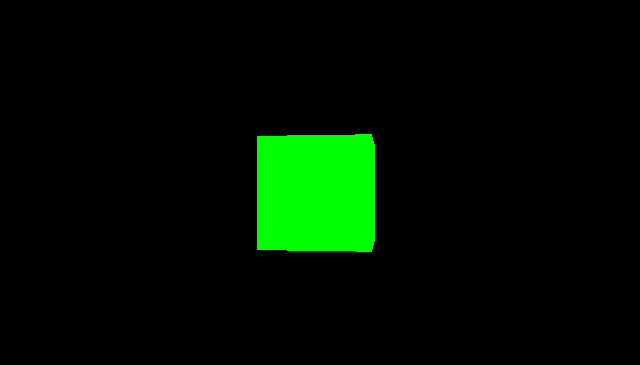
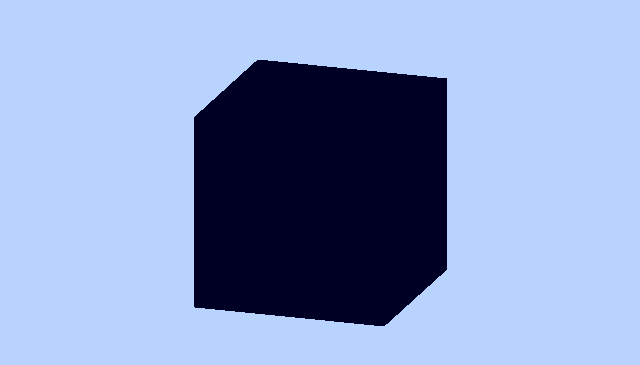
Before and after one commit to xiaoFeng5210/Visualization, a plain HTML site: page three/three-demo/index.html in a window 1280 px wide. Shown: the part 207-572 px from the top of the page, without its empty margins (319-959 px from the left). Drawn offline with nearby package versions, Linux system fonts and the light colour scheme.

Commit message:
demo update

```diff
--- a/three/three-demo/index.html
+++ b/three/three-demo/index.html
@@ -14,32 +14,52 @@
   <body>
     <script src="./js/three.js"></script>
     <script>
+      /**
+       * 创建场景对象Scene
+       */
       var scene = new THREE.Scene();
-      var camera = new THREE.PerspectiveCamera(
-        75,
-        window.innerWidth / window.innerHeight,
-        0.1,
-        1000
-      );
-      // 渲染器
+      /**
+       * 创建网格模型
+       */
+      // var geometry = new THREE.SphereGeometry(60, 40, 40); //创建一个球体几何对象
+      var geometry = new THREE.BoxGeometry(100, 100, 100); //创建一个立方体几何对象Geometry
+      var material = new THREE.MeshLambertMaterial({
+        color: 0x0000ff,
+      }); //材质对象Material
+      var mesh = new THREE.Mesh(geometry, material); //网格模型对象Mesh
+      scene.add(mesh); //网格模型添加到场景中
+      /**
+       * 光源设置
+       */
+      //点光源
+      var point = new THREE.PointLight(0xffffff);
+      point.position.set(400, 200, 300); //点光源位置
+      scene.add(point); //点光源添加到场景中
+      //环境光
+      var ambient = new THREE.AmbientLight(0x444444);
+      scene.add(ambient);
+      // console.log(scene)
+      // console.log(scene.children)
+      /**
+       * 相机设置
+       */
+      var width = window.innerWidth; //窗口宽度
+      var height = window.innerHeight; //窗口高度
+      var k = width / height; //窗口宽高比
+      var s = 200; //三维场景显示范围控制系数，系数越大，显示的范围越大
+      //创建相机对象
+      var camera = new THREE.OrthographicCamera(-s * k, s * k, s, -s, 1, 1000);
+      camera.position.set(200, 200, 600); //设置相机位置
+      camera.lookAt(scene.position); //设置相机方向(指向的场景对象)
+      /**
+       * 创建渲染器对象
+       */
       var renderer = new THREE.WebGLRenderer();
-      renderer.setSize(window.innerWidth, window.innerHeight);
-      document.body.appendChild(renderer.domElement);
-      // 创造立方体
-      var geometry = new THREE.BoxGeometry();
-      var material = new THREE.MeshBasicMaterial({ color: 0x00ff00 });
-      var cube = new THREE.Mesh(geometry, material);
-      scene.add(cube);
-
-      camera.position.z = 5;
-      animate();
-
-      function animate() {
-        // cube.rotation.z += 0.01;
-        cube.rotation.y += 0.01;
-        renderer.render(scene, camera);
-        requestAnimationFrame(animate);
-      }
+      renderer.setSize(width, height); //设置渲染区域尺寸
+      renderer.setClearColor(0xb9d3ff, 1); //设置背景颜色
+      document.body.appendChild(renderer.domElement); //body元素中插入canvas对象
+      //执行渲染操作   指定场景、相机作为参数
+      renderer.render(scene, camera);
     </script>
   </body>
 </html>
```
